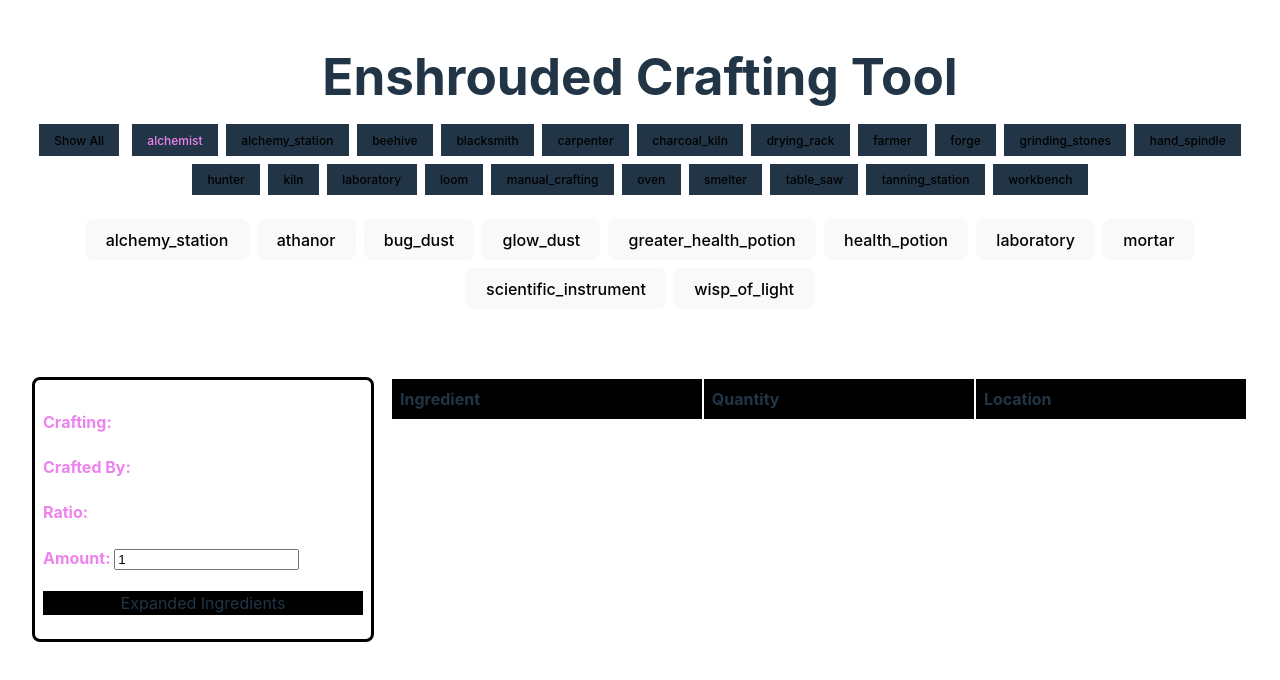
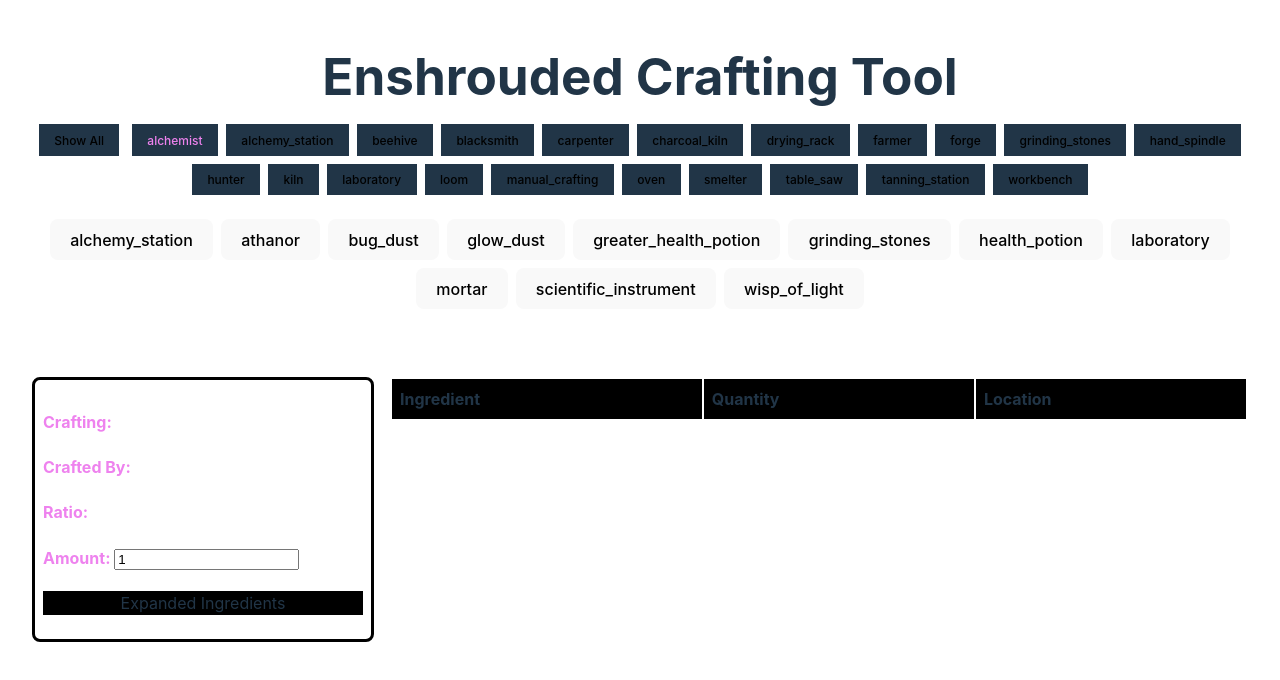
Before and after one commit to jschppll/enshrouded-crafting-tool, a Svelte app: page / in a window 1280 px wide. Shown: the top 680 px of the page. Built offline with nearby package versions, Linux system fonts and the light colour scheme.

Commit message:
add grinding stones

```diff
--- a/src/resources/resource_data.ts
+++ b/src/resources/resource_data.ts
@@ -346,6 +346,15 @@ const data : Data = {
                 { id : "water", quantity : 1 },
                 { id : "purple_berries", quantity : 1 },
                 { id : "chamomile", quantity : 1 },
+            ],
+            workshop: "alchemist",
+            outputQuantity : 1,
+        },
+        {
+            id : "grinding_stones",
+            inputs : [
+                { id : "flintstone", quantity: 10 },
+                { id : "stone", quantity : 15 },
             ],
             workshop: "alchemist",
             outputQuantity : 1,
```
